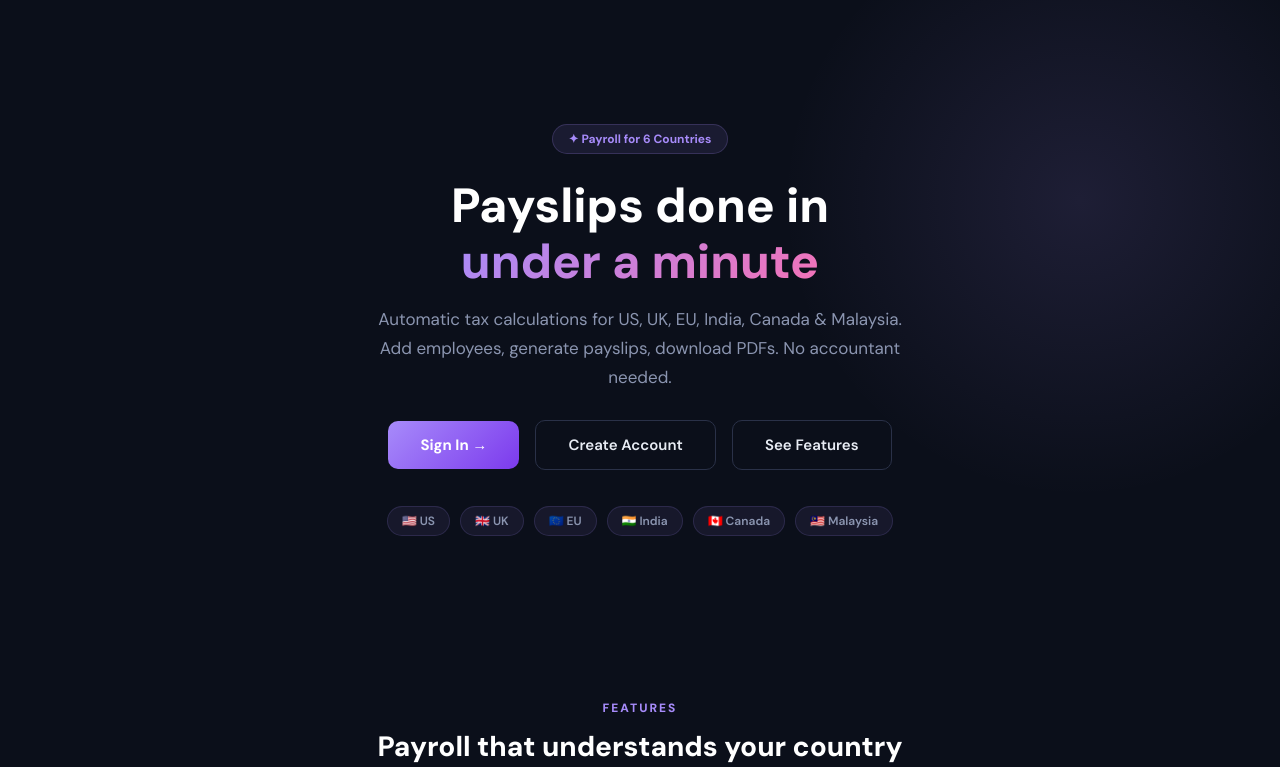
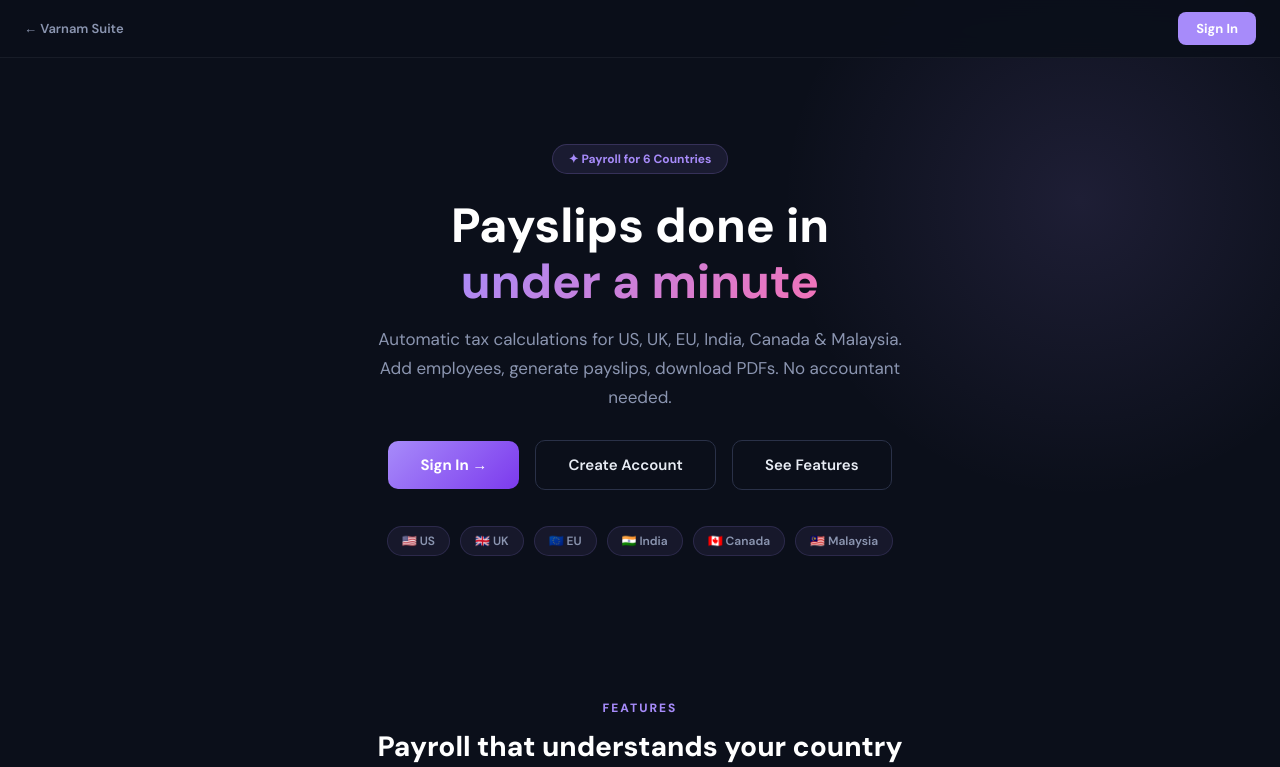
Before and after one commit to akaistudio/payslipsnap, a Flask app: page /welcome in a window 1280 px wide. Shown: the top 767 px of the page. Run offline with Flask 3, Linux system fonts and the light colour scheme; some libraries are stand-ins or nearby versions.

Commit message:
fix: get_db uses RealDictCursor; add ← Varnam Suite topbar to landing page

```diff
--- a/app.py
+++ b/app.py
@@ -24,7 +24,7 @@ def get_db():
     db_url = os.environ.get('DATABASE_URL', '')
     if db_url.startswith('postgres://'):
         db_url = db_url.replace('postgres://', 'postgresql://', 1)
-    conn = psycopg2.connect(db_url)
+    conn = psycopg2.connect(db_url, cursor_factory=psycopg2.extras.RealDictCursor)
     conn.autocommit = True
     return conn
 
--- a/templates/landing.html
+++ b/templates/landing.html
@@ -12,7 +12,8 @@ a{text-decoration:none}
 </style>
 </head>
 <body>
-<section style="min-height:80vh;display:flex;align-items:center;justify-content:center;text-align:center;padding:60px 24px 40px;position:relative;overflow:hidden">
+<div style="position:fixed;top:0;left:0;right:0;z-index:100;padding:12px 24px;display:flex;align-items:center;justify-content:space-between;background:rgba(11,15,26,0.9);backdrop-filter:blur(12px);border-bottom:1px solid rgba(255,255,255,0.06)"><a href="https://snapsuite.up.railway.app" style="font-size:13px;color:#8B95B0;text-decoration:none;font-weight:600;font-family:'DM Sans',sans-serif">← Varnam Suite</a><a href="/login" style="font-size:13px;color:#fff;text-decoration:none;font-weight:700;padding:8px 18px;background:var(--accent);border-radius:8px;font-family:'DM Sans',sans-serif">Sign In</a></div>
+<section style="min-height:80vh;display:flex;align-items:center;justify-content:center;text-align:center;padding:100px 24px 40px;position:relative;overflow:hidden">
 <div style="position:absolute;width:600px;height:600px;background:radial-gradient(circle,rgba(167,139,250,.12),transparent 70%);top:-100px;right:-100px;pointer-events:none;z-index:0"></div>
 <div style="max-width:700px;position:relative;z-index:1">
 <div style="display:inline-flex;align-items:center;gap:8px;background:rgba(167,139,250,.1);border:1px solid rgba(167,139,250,.2);border-radius:20px;padding:6px 16px;font-size:12px;font-weight:700;color:var(--accent);margin-bottom:24px">✦ Payroll for 6 Countries</div>
```
